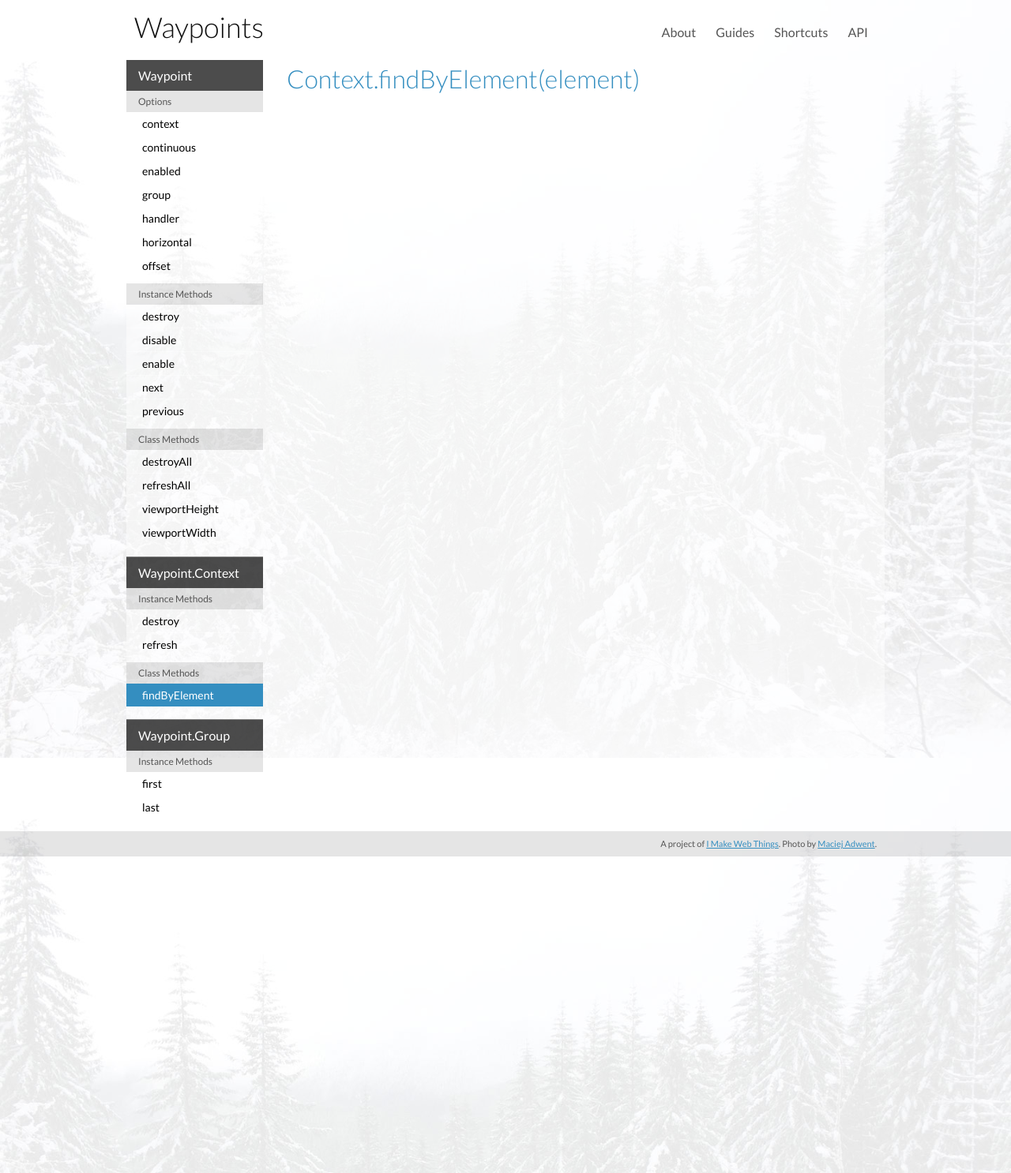
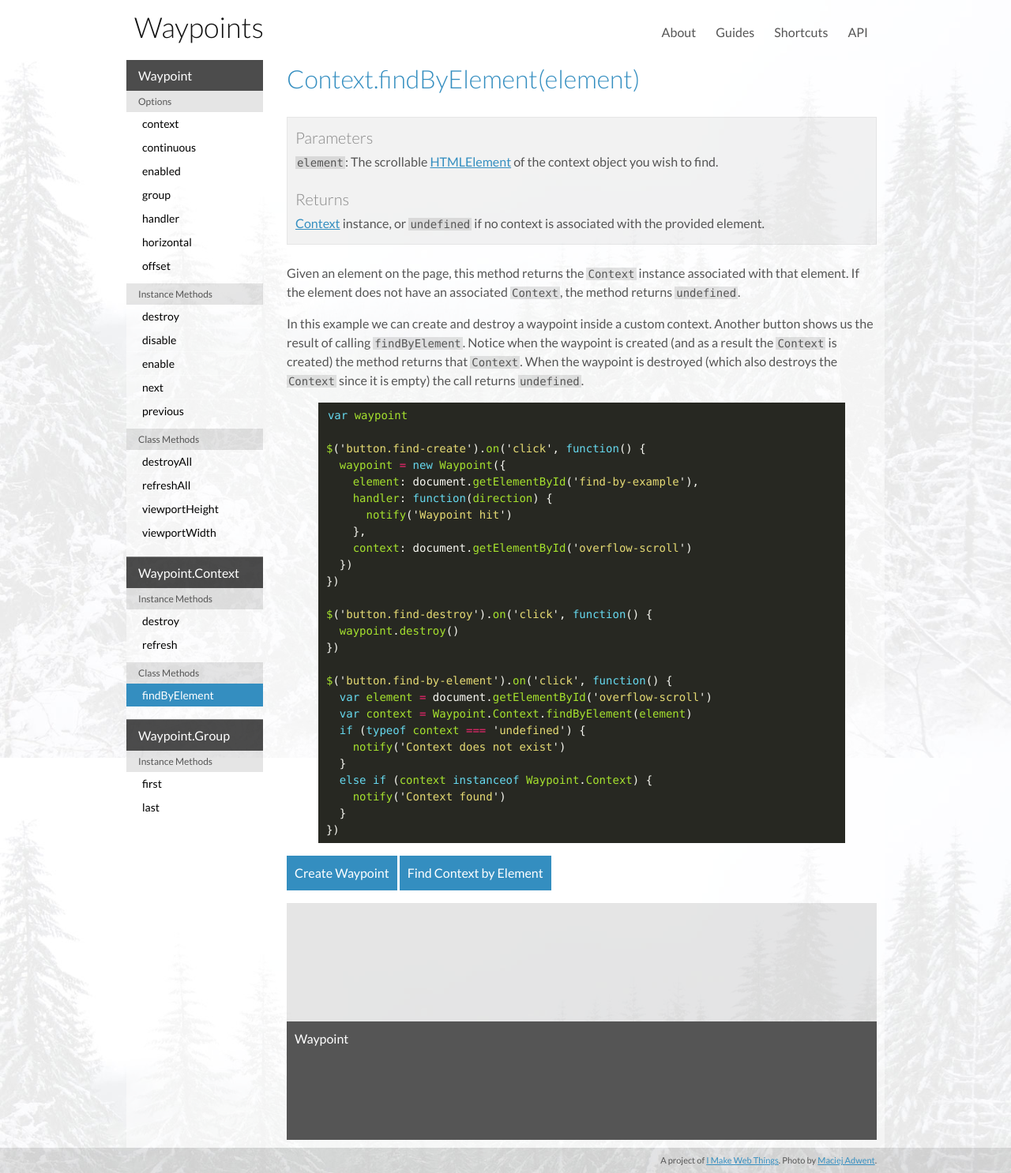
Before and after one commit to imakewebthings/waypoints, a Jekyll site: the page built from api/context-find-by-element/index.html, in a window 1280 px wide. Shown: the whole page at 79% size. Built offline with Jekyll 4.4.1, drawn with Linux system fonts in a browser that asks for light colours; nearby versions of some CDN libraries.

Commit message:
context find by element

```diff
--- a/_scss/_api.scss
+++ b/_scss/_api.scss
@@ -163,10 +163,11 @@
   background:rgba(0,0,0,.1);
 }
 
-#context-example {
+#context-example, #find-by-example {
   background:#555;
   color:#fff;
   height:400px;
+  padding:10px;
   margin-top:150px;
 }
 
@@ -174,6 +175,7 @@
   background:#555;
   color:#fff;
   height:600px;
+  padding:10px;
   margin-top:200px;
 }
 
--- a/api/context-find-by-element/index.html
+++ b/api/context-find-by-element/index.html
@@ -5,3 +5,53 @@ subsection: context-find-by-element
 ---
 
 <h2>Context.findByElement(element)</h2>
+
+<div class="reference">
+  <h3>Parameters</h3>
+  <p><code>element</code>: The scrollable <a href="https://developer.mozilla.org/en-US/docs/Web/API/HTMLElement" target="_blank">HTMLElement</a> of the context object you wish to find.</p>
+  <h3>Returns</h3>
+  <p><a href="../context">Context</a> instance, or <code>undefined</code> if no context is associated with the provided element.</p>
+</div>
+
+<p>Given an element on the page, this method returns the <code>Context</code> instance associated with that element. If the element does not have an associated <code>Context</code>, the method returns <code>undefined</code>.</p>
+
+<p>In this example we can create and destroy a waypoint inside a custom context. Another button shows us the result of calling <code>findByElement</code>. Notice when the waypoint is created (and as a result the <code>Context</code> is created) the method returns that <code>Context</code>. When the waypoint is destroyed (which also destroys the <code>Context</code> since it is empty) the call returns <code>undefined</code>.</p>
+
+{% highlight js %}
+var waypoint
+
+$('button.find-create').on('click', function() {
+  waypoint = new Waypoint({
+    element: document.getElementById('find-by-example'),
+    handler: function(direction) {
+      notify('Waypoint hit')
+    },
+    context: document.getElementById('overflow-scroll')
+  })
+})
+
+$('button.find-destroy').on('click', function() {
+  waypoint.destroy()
+})
+
+$('button.find-by-element').on('click', function() {
+  var element = document.getElementById('overflow-scroll')
+  var context = Waypoint.Context.findByElement(element)
+  if (typeof context === 'undefined') {
+    notify('Context does not exist')
+  }
+  else if (context instanceof Waypoint.Context) {
+    notify('Context found')
+  }
+})
+{% endhighlight %}
+
+<p>
+  <button class="find-create">Create Waypoint</button>
+  <button class="find-destroy" style="display:none;">Destroy Waypoint</button>
+  <button class="find-by-element">Find Context by Element</button>
+</p>
+
+<div id="overflow-scroll">
+  <div id="find-by-example">Waypoint</div>
+</div>
--- a/api/context-refresh/index.html
+++ b/api/context-refresh/index.html
@@ -13,4 +13,4 @@ subsection: context-refresh
   <p><code>undefined</code>.</p>
 </div>
 
-<p>This method forces a recalculation of the trigger point for every waypoint in this context. This method ends up being called automatically during a <code>resize</code> event and when new waypoints are created. However, if you make changes to the DOM, CSS, or anything that may effect the layout and positioning of elements on the page, you need to call this method manually. In that situation, it is recommended to call <a href="../refresh-all">refreshAll</a>, which refreshes all contexts, but if you know only one context needs to be refreshed you can opt to call this method instead.</p>
+<p>This method forces a recalculation of the trigger point for every waypoint in this context. This method ends up being called automatically during a <code>resize</code> event and when new waypoints are created. However, if you make changes to the DOM, CSS, or anything that may effect the layout and positioning of elements on the page, you need to call this method manually. In that situation calling <a href="../refresh-all">refreshAll</a>, which refreshes all contexts, is recommended, but if you know only one context needs to be refreshed you can opt to call this method instead.</p>
--- a/css/styles.css
+++ b/css/styles.css
@@ -946,16 +946,18 @@ article {
   height: 300px;
   background: rgba(0, 0, 0, 0.1); }
 
-#context-example {
+#context-example, #find-by-example {
   background: #555;
   color: #fff;
   height: 400px;
+  padding: 10px;
   margin-top: 150px; }
 
 #context-example-offset {
   background: #555;
   color: #fff;
   height: 600px;
+  padding: 10px;
   margin-top: 200px; }
 
 #horizontal-waypoint, #horizontal-waypoint-offset, #handler-horizontal {
--- a/js/scripts.js
+++ b/js/scripts.js
@@ -383,6 +383,40 @@
     })
   }
 
+  function findByElementExample() {
+    var waypoint
+
+    $('button.find-create').on('click', function() {
+      waypoint = new Waypoint({
+        element: document.getElementById('find-by-example'),
+        handler: function(direction) {
+          notify('Waypoint hit')
+        },
+        context: document.getElementById('overflow-scroll')
+      })
+      $(waypoint.element).addClass('waypoint')
+      $(this).hide()
+      $('button.find-destroy').show()
+    })
+
+    $('button.find-destroy').on('click', function() {
+      waypoint.destroy()
+      $(waypoint.element).removeClass('waypoint')
+      $(this).hide()
+      $('button.find-create').show()
+    })
+
+    $('button.find-by-element').on('click', function() {
+      var context = Waypoint.Context.findByElement($('#overflow-scroll')[0])
+      if (typeof context === 'undefined') {
+        notify('Context does not exist')
+      }
+      else if (context instanceof Waypoint.Context) {
+        notify('Context found')
+      }
+    })
+  }
+
   function initApiExamples() {
     disableEnableExample()
     destroyExample()
@@ -399,6 +433,7 @@
     viewportHeightExample()
     viewportWidthExample()
     contextDestroyExample()
+    findByElementExample()
   }
 
   $(function() {
```
